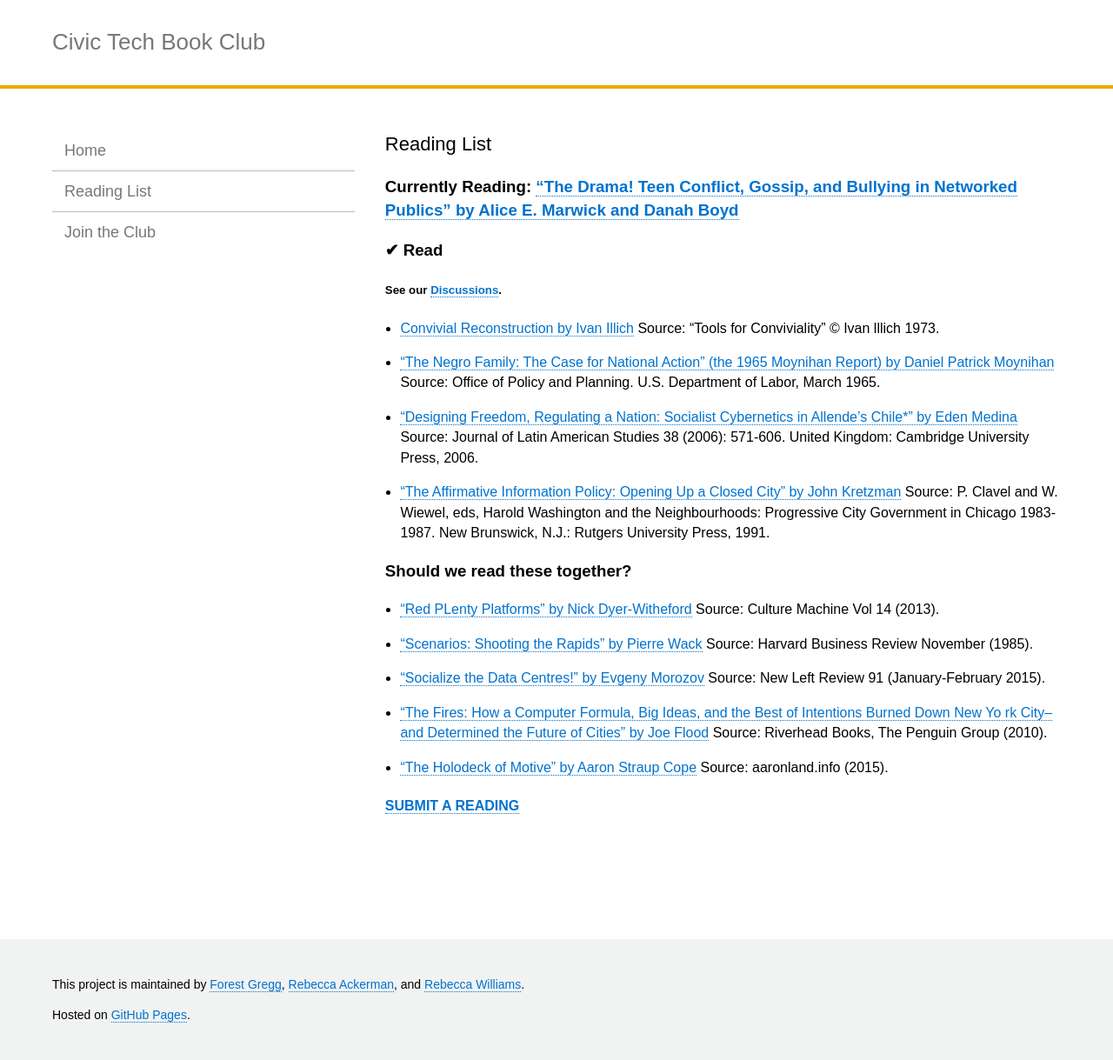
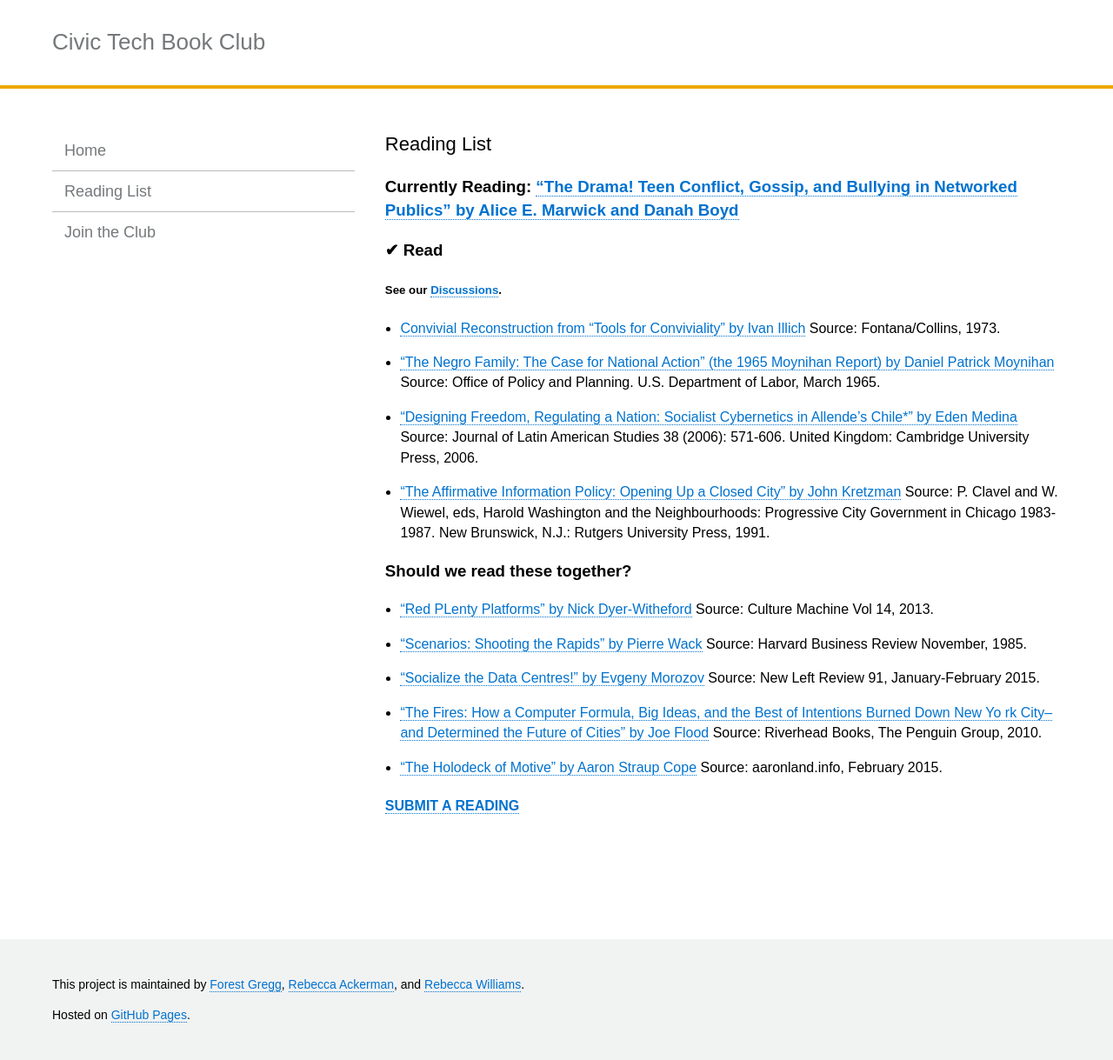
Before and after one commit to rebeccawilliams/bookclub, a Jekyll site: the page built from readinglist.md, in a window 1280 px wide. Shown: the whole page at 87% size. Built offline with Jekyll 4.4.1, drawn with Linux system fonts in a browser that asks for light colours.

Commit message:
Update readinglist.md

```diff
--- a/readinglist.md
+++ b/readinglist.md
@@ -9,17 +9,17 @@ title:  "Reading List"
 
 ##### See our [Discussions](/).
 
-- [Convivial Reconstruction by Ivan Illich](http://civictechbook.club/convivial-reconstruction) Source: “Tools for Conviviality” © Ivan lllich 1973.
+- [Convivial Reconstruction from “Tools for Conviviality” by Ivan Illich](http://civictechbook.club/convivial-reconstruction) Source: Fontana/Collins, 1973.
 - ["The Negro Family: The Case for National Action" (the 1965 Moynihan Report) by Daniel Patrick Moynihan](https://web.stanford.edu/~mrosenfe/Moynihan%27s%20The%20Negro%20Family.pdf) Source: Office of Policy and Planning. U.S. Department of Labor, March 1965.
 - ["Designing Freedom, Regulating a Nation: Socialist Cybernetics in Allende’s Chile*"  by Eden Medina](http://www.informatics.indiana.edu/edenm/EdenMedinaJLASAugust2006.pdf) Source: Journal of Latin American Studies 38 (2006): 571-606. United Kingdom: Cambridge University Press, 2006.
 - ["The Affirmative Information Policy: Opening Up a Closed City" by John Kretzman](http://civictechbook.club/affirmativeinformationpolicy) Source: P. Clavel and W. Wiewel, eds, Harold Washington and the Neighbourhoods: Progressive City Government in Chicago 1983-1987. New Brunswick, N.J.: Rutgers University Press, 1991.
 
 ### Should we read these together?
 
-- ["Red PLenty Platforms" by Nick Dyer-Witheford](http://www.culturemachine.net/index.php/cm/article/view/511/526) Source: Culture Machine Vol 14 (2013).
-- ["Scenarios: Shooting the Rapids" by Pierre Wack](https://hbr.org/1985/11/scenarios-shooting-the-rapids/ar/1) Source: Harvard Business Review November (1985).
-- ["Socialize the Data Centres!" by Evgeny Morozov](http://newleftreview.org/II/91/evgeny-morozov-socialize-the-data-centres) Source: New Left Review 91 (January-February 2015).
-- ["The Fires: How a Computer Formula, Big Ideas, and the Best of Intentions Burned Down New Yo rk City--and Determined the Future of Cities" by Joe Flood](http://joe-flood.com/aboutthefires/) Source: Riverhead Books, The Penguin Group (2010).
-- ["The Holodeck of Motive" by Aaron Straup Cope](http://www.aaronland.info/weblog/2015/02/24/effort/) Source: aaronland.info (2015).
+- ["Red PLenty Platforms" by Nick Dyer-Witheford](http://www.culturemachine.net/index.php/cm/article/view/511/526) Source: Culture Machine Vol 14, 2013.
+- ["Scenarios: Shooting the Rapids" by Pierre Wack](https://hbr.org/1985/11/scenarios-shooting-the-rapids/ar/1) Source: Harvard Business Review November, 1985.
+- ["Socialize the Data Centres!" by Evgeny Morozov](http://newleftreview.org/II/91/evgeny-morozov-socialize-the-data-centres) Source: New Left Review 91, January-February 2015.
+- ["The Fires: How a Computer Formula, Big Ideas, and the Best of Intentions Burned Down New Yo rk City--and Determined the Future of Cities" by Joe Flood](http://joe-flood.com/aboutthefires/) Source: Riverhead Books, The Penguin Group, 2010.
+- ["The Holodeck of Motive" by Aaron Straup Cope](http://www.aaronland.info/weblog/2015/02/24/effort/) Source: aaronland.info, February 2015.
 
 #### [Submit a Reading](https://github.com/rebeccawilliams/bookclub/blob/gh-pages/readinglist.md)
```
